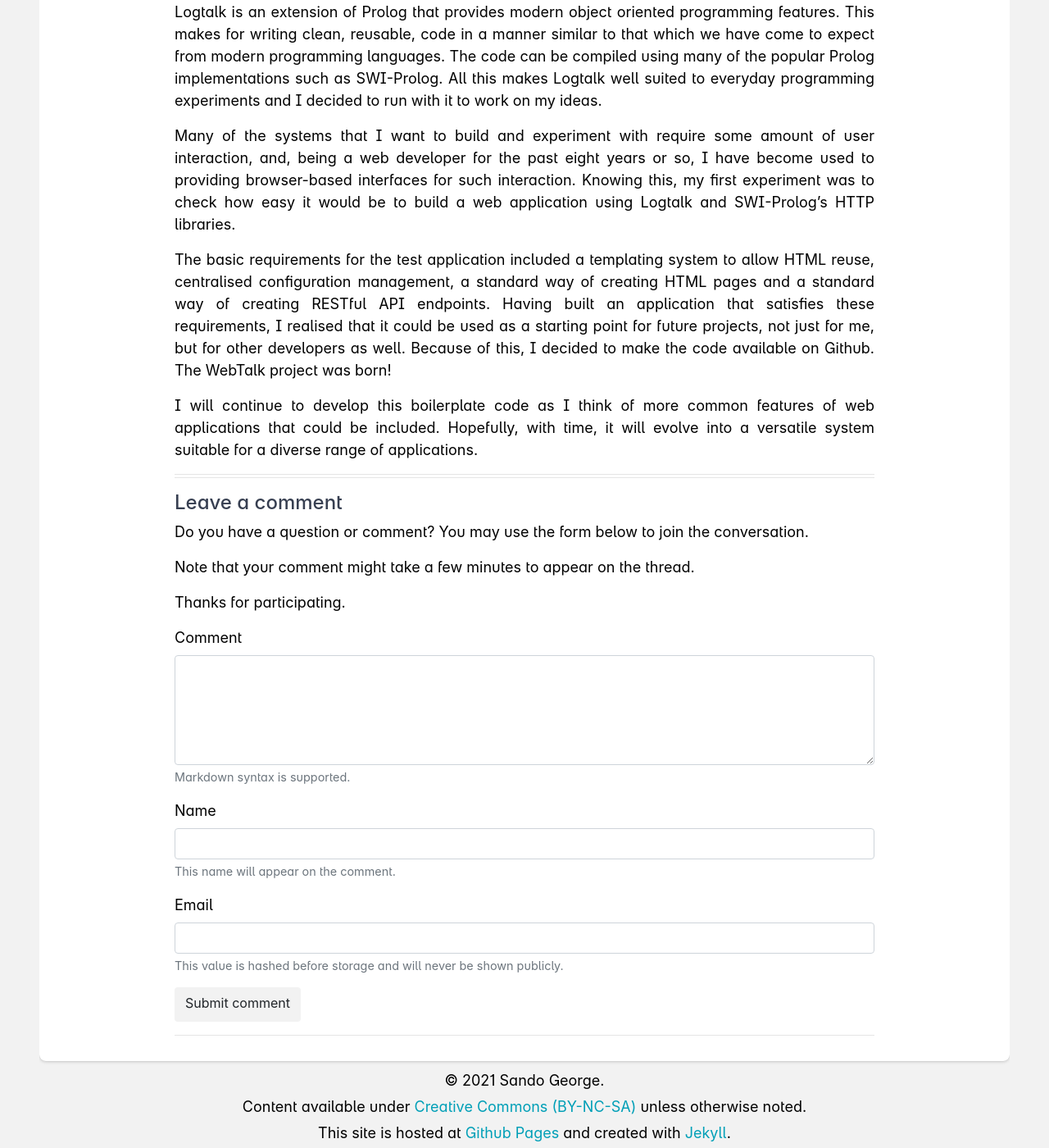
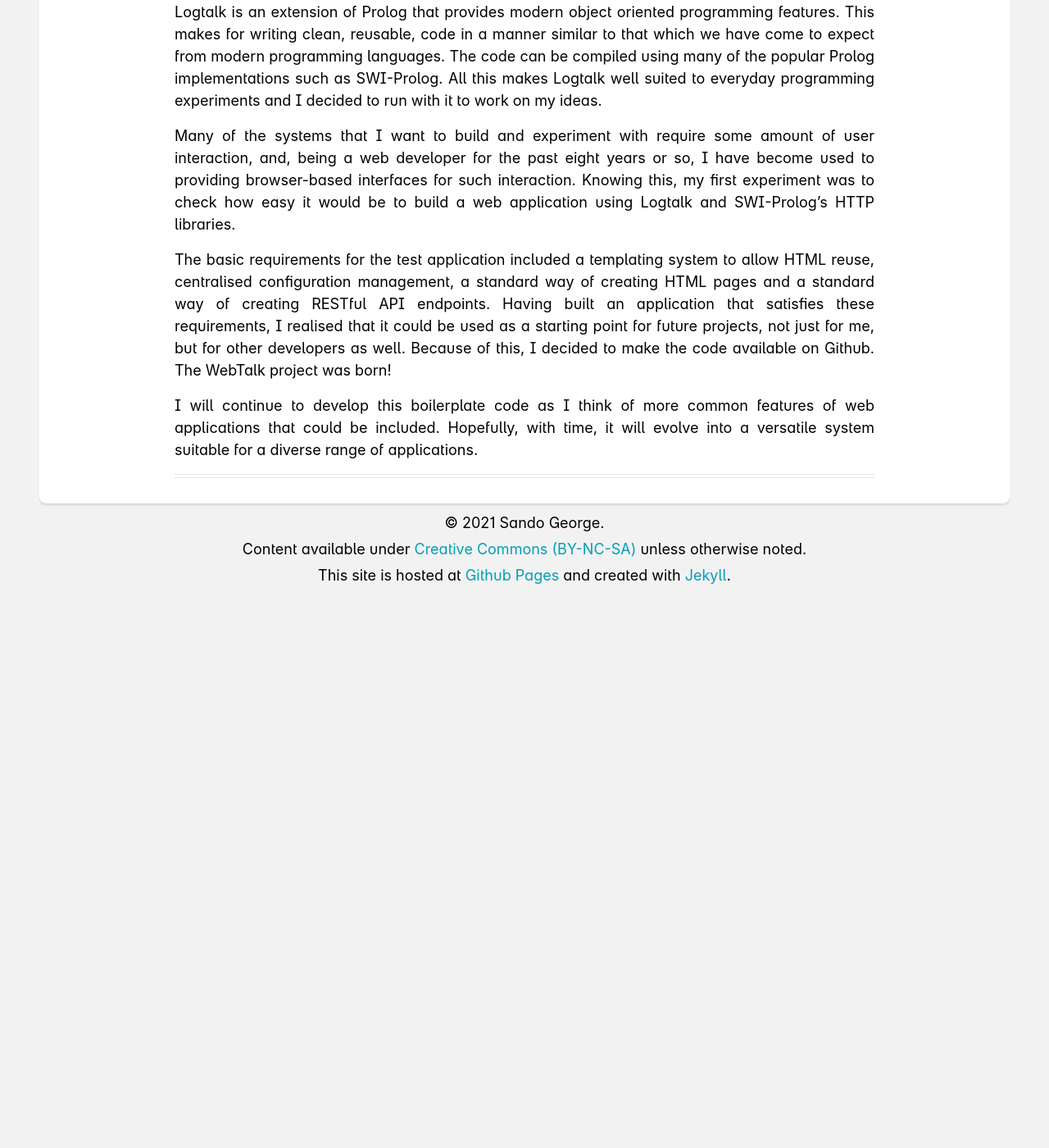
Before and after one commit to sandogeorge/sandogeorge.github.io, a Jekyll site: the page built from _posts/2017-10-18-webtalk.markdown, in a window 1280 px wide and 1400 px high, scrolled down 514 px. Shown: the whole window at 82% size. Built offline with Jekyll 4.4.1, drawn with Linux system fonts in a browser that asks for light colours; nearby versions of some CDN libraries; some web fonts are replaced; comment, search, counter and statistics services are not loaded; after the commit the page ends 1234 px from its top, so only the background shows below that.

Commit message:
Testing disqus.

```diff
--- a/_layouts/post.html
+++ b/_layouts/post.html
@@ -24,61 +24,23 @@
             <hr class="article-end top" />
             <hr class="article-end bottom" />
 
-            {% if page.comments %}
-            <h4>Leave a comment</h4>
-            <p>Do you have a question or comment? You may use the form below to join the conversation.</p>
-            <p>Note that your comment might take a few minutes to appear on the thread.</p>
-            <p>Thanks for participating.</p>
+            <div id="disqus_thread"></div>
+            <script>
+                var disqus_config = function () {
+                    this.page.url = '{{ site_url }}{{ page.url }}';
+                    this.page.identifier = '{{ page.url }}';
+                };
 
-            <form method="POST" action="https://api.staticman.net/v2/entry/{{ site.github_uname }}/{{ site.github_repo }}/{{ site.github_branch }}/comments">
-            <div class="form-group">
-                <label for="comment-message">Comment</label>
-                <textarea id="comment-message" name="fields[message]" class="form-control" rows="5"></textarea>
-                <small id="comment-messageHelp" class="form-text text-muted">Markdown syntax is supported.</small>
-            </div>
-            <div class="form-group">
-                <label for="comment-name">Name</label>
-                <input type="text" id="comment-name" name="fields[name]" class="form-control" />
-                <small id="comment-nameHelp" class="form-text text-muted">This name will appear on the comment.</small>
-            </div>
-            <div class="form-group">
-                <label for="comment-email">Email</label>
-                <input type="email" id="comment-email" name="fields[email]" class="form-control" />
-                <small id="comment-emailHelp" class="form-text text-muted">This value is hashed before storage and will never be shown publicly.</small>
-            </div>
-
-            <div class="form-group" style="display: none;">
-                <input name="options[redirect]" type="hidden" value="{{ site.url }}{{ page.url }}" />
-                <input name="options[slug]" type="hidden" value="{{ page.date | date: '%Y-%m-%d' }}-{{ page.slug }}" />
-
-                <label for="comment-remarks">:)</label>
-                <input id="comment-remarks" name="fields[hidden]" class="form-control" />
-            </div>
-            <div class="form-group">
-                <button class="btn btn-default" type="submit">Submit comment</button>
-            </div>
-
-            </form>
-            <hr class="article-end bottom" />
-            {% endif %}
-
-            {% if site.data.comments[page.slug].size > 0 %}
-            {% assign comments = site.data.comments[page.slug] | sort %}
-            {% for comment in comments %}
-            <div id="comment-{{ comment[1]._id }}" class="comment col-md-12">
-            <div class="avatar col-md-1">
-            <img class="comment__avatar" src="https://www.gravatar.com/avatar/{{ comment[1].email }}?d=mm&s=50" srcset="https://www.gravatar.com/avatar/{{ comment[1].email }}?d=mm&s=100 2x" alt="{{ comment[1].name }}" height="50" width="50">
-            </div>
-            <div class="details col-md-11">
-                <span class="name">{{ comment[1].name }}</span>
-                <span class="time"><time datetime="{{ comment[1].date | date_to_xmlschema }}" itemprop="datePublished">{{ comment[1].date | date: "%B %d, %Y at %I:%M %p" }}</time></span>
-                <p class="message">{{ comment[1].message | markdownify }}</p>
-            </div>
-            <hr class="article-end top" />
-            </div>
-            {% endfor %}
-            {% endif %}
+                (function() { // DON'T EDIT BELOW THIS LINE
+                    var d = document, s = d.createElement('script');
+                    s.src = 'https://sandogeorge-github-io.disqus.com/embed.js';
+                    s.setAttribute('data-timestamp', +new Date());
+                    (d.head || d.body).appendChild(s);
+                })();
+            </script>
+            <noscript>Please enable JavaScript to view the <a href="https://disqus.com/?ref_noscript">comments powered by Disqus.</a></noscript>
         </div>
     </div>
     <div class="flex_spacer"></div>
 </div>
+<script id="dsq-count-scr" src="//sandogeorge-github-io.disqus.com/count.js" async></script>
```
